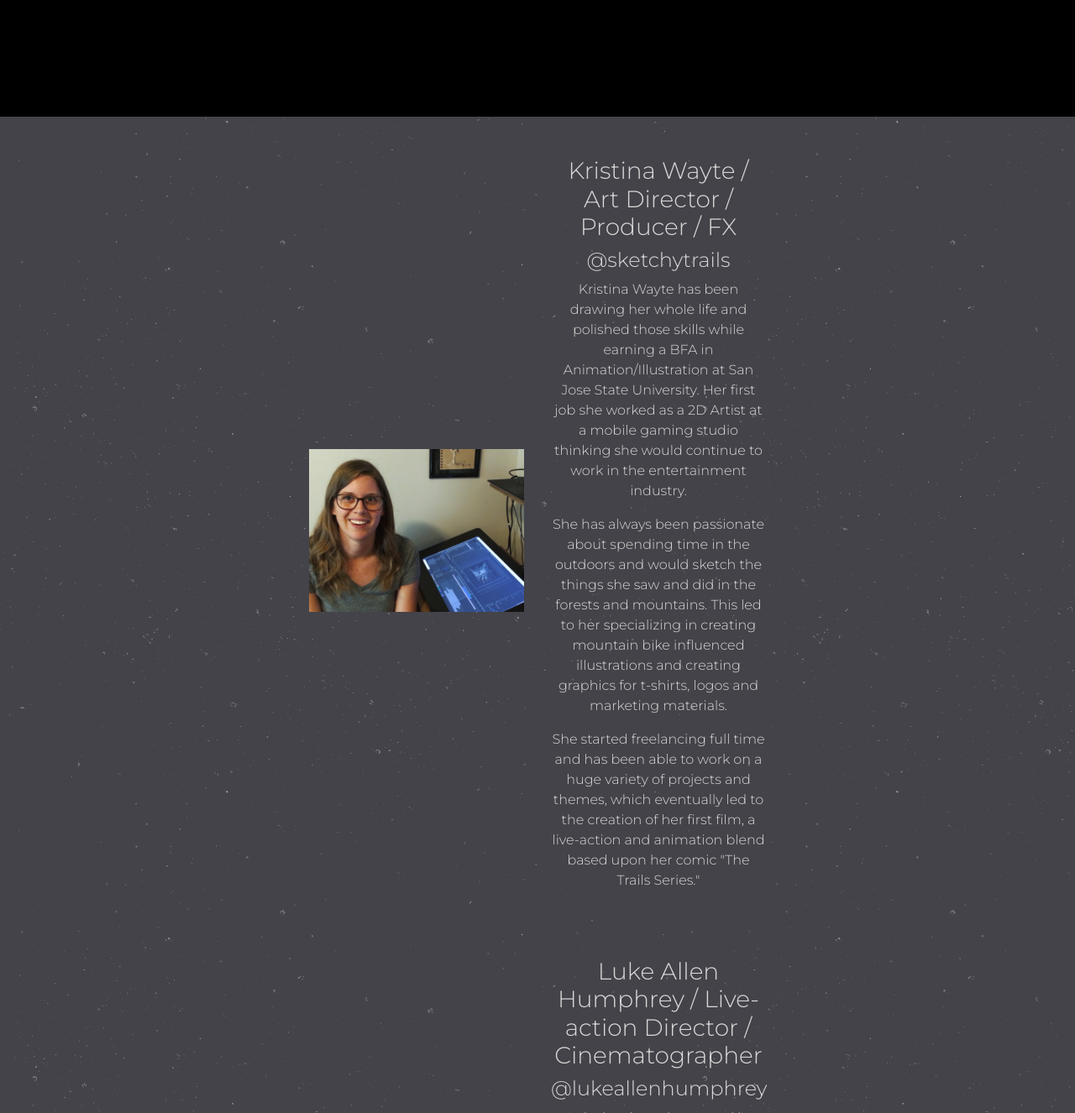
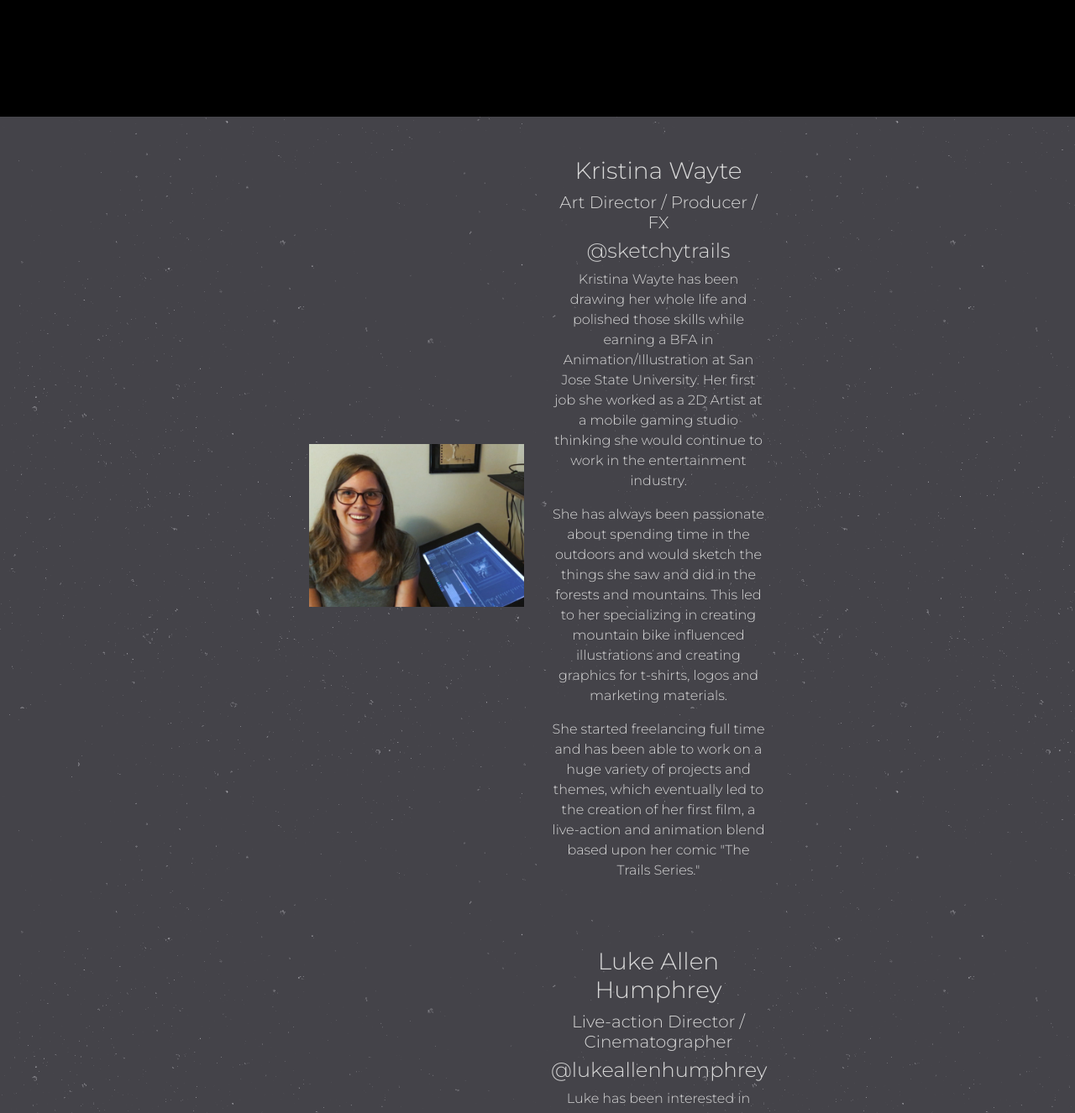
Before and after one commit to andreasandpiper/lastdayofsummerfilmsite, a Jekyll site: the page built from index.markdown, in a window 1280 px wide and 1400 px high, scrolled down 2092 px, cut to the strip 74-1400 px from the top of the window. Shown: the whole strip at 84% size. Built offline with Jekyll 4.4.1, drawn with Linux system fonts in a browser that asks for light colours; some of the changed text lies outside the part shown.

Commit message:
change title css

```diff
--- a/_includes/pages/crew.html
+++ b/_includes/pages/crew.html
@@ -9,7 +9,8 @@
         />
       </div>
       <div class="col-lg-6 col-md-12">
-        <h3>Kristina Wayte / Art Director / Producer / FX</h3>
+        <h3>Kristina Wayte</h3>
+        <h5>Art Director / Producer / FX</h5>
         <h4>@sketchytrails</h4>
         <p>
           Kristina Wayte has been drawing her whole life and polished those
@@ -43,8 +44,9 @@
       </div>
       <div class="col-lg-6 col-md-12">
         <h3>
-          Luke Allen Humphrey / Live-action Director / Cinematographer
+          Luke Allen Humphrey
         </h3>
+        <h5>Live-action Director / Cinematographer</h5>
         <h4>@lukeallenhumphrey</h4>
         <p>
           Luke has been interested in storytelling and music since he was young.
@@ -77,7 +79,8 @@
         />
       </div>
       <div class="col-lg-6 col-md-12">
-        <h3>Jason Wong / 2D Animator</h3>
+        <h3>Jason Wong</h3>
+        <h5>2D Animator</h5>
         <p>
           Jason grew up in the Sacramento area in California, loving cartoons,
           video games and sports. A graduate from San Jose State University,
@@ -91,7 +94,8 @@
         <img src="/assets/julia.png" class="img-fluid" alt="Julia the rider" />
       </div>
       <div class="col-lg-6 col-md-12">
-        <h3>Julia Lofqvist Traum / rider</h3>
+        <h3>Julia Lofqvist Traum</h3>
+        <h5>rider</h5>
         <h4>@shredulia</h4>
         <p>
           Julia started riding bikes when she was about 4, she's age 13 during
@@ -118,7 +122,8 @@
         />
       </div>
       <div class="col-md-6 col-sm-12">
-        <h3>Meg Patillo Valliant / Additional Camera</h3>
+        <h3>Meg Patillo Valliant</h3>
+        <h5>Additional Camera</h5>
       </div>
     </div>
   </div>
```
